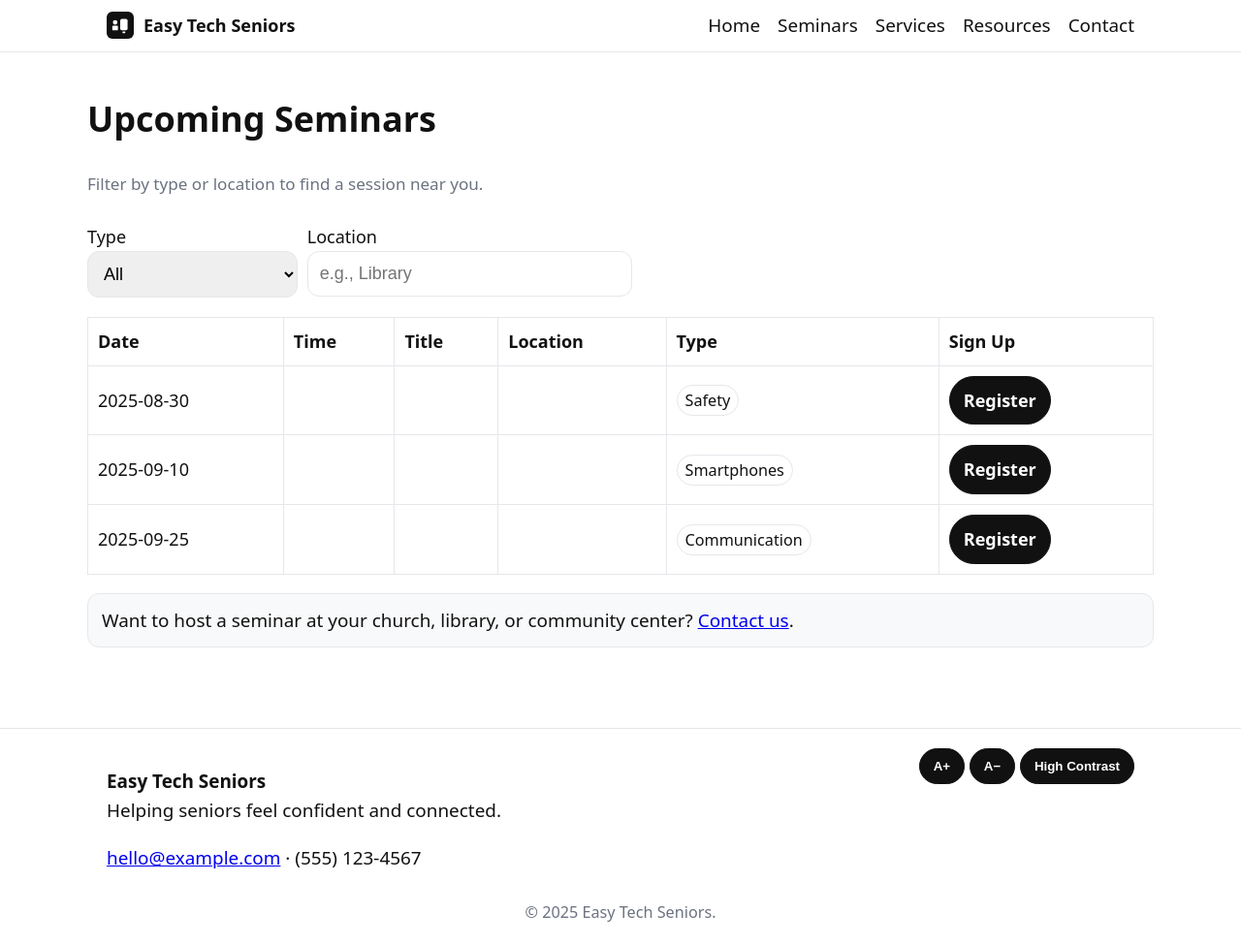
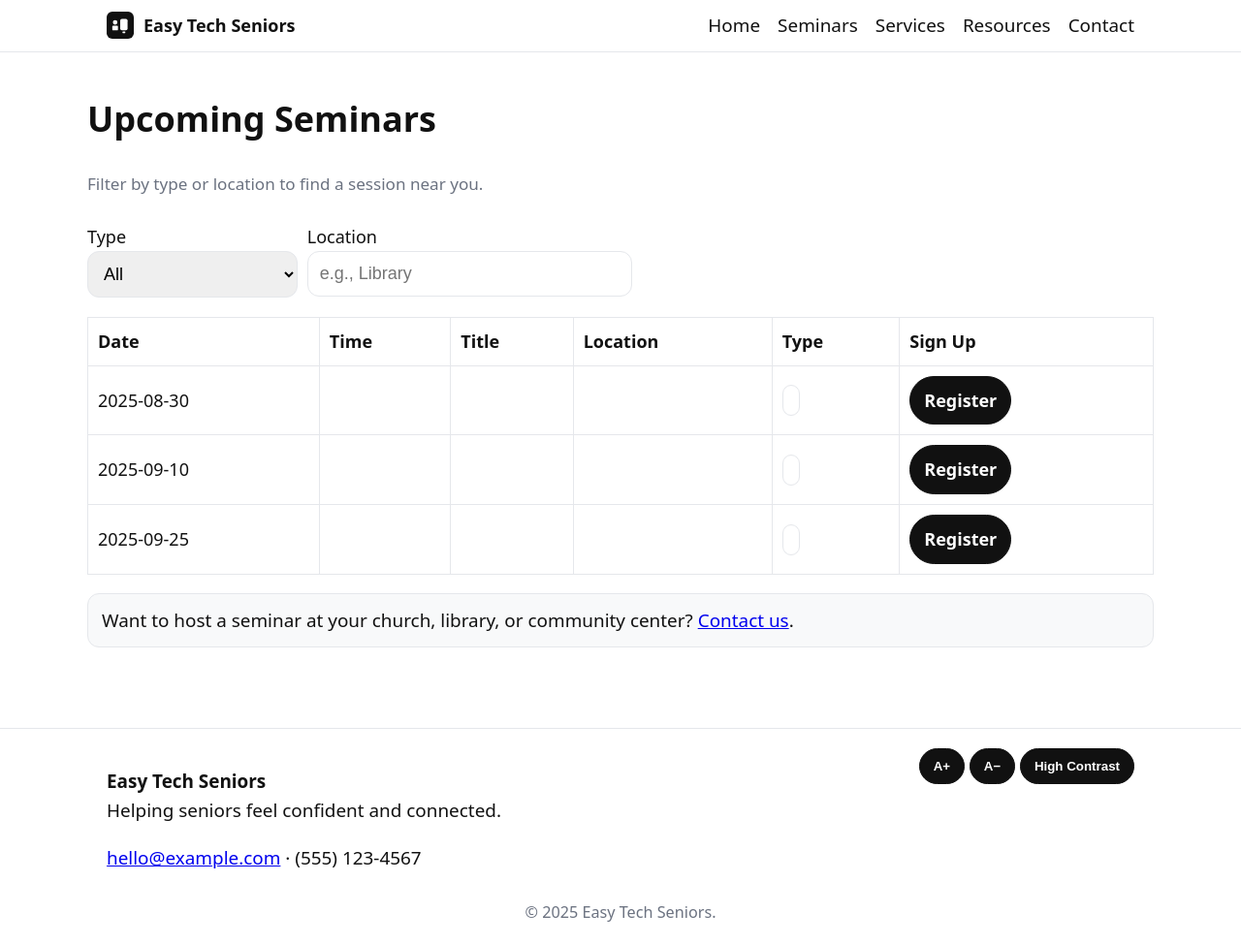
Before and after one commit to price2high/SunnySideIT, a Jekyll site: the page built from seminars.md, in a window 1280 px wide and 975 px high. Shown: the whole window at 97% size. Built offline with Jekyll 4.4.1, drawn with Linux system fonts in a browser that asks for light colours.

Commit message:
Update seminars.md

```diff
--- a/seminars.md
+++ b/seminars.md
@@ -30,7 +30,7 @@ title: Seminars
       <td>{{ TBD }}</td>
       <td>{{ TBD }}</td>
       <td>{{ TBD }}</td>
-      <td><span class="badge">{{ s.type }}</span></td>
+      <td><span class="badge">{{ TBD }}</span></td>
       <td><a class="btn" href="{{ s.signup }}" target="_blank" rel="noopener">Register</a></td>
     </tr>
   {% endfor %}
```
